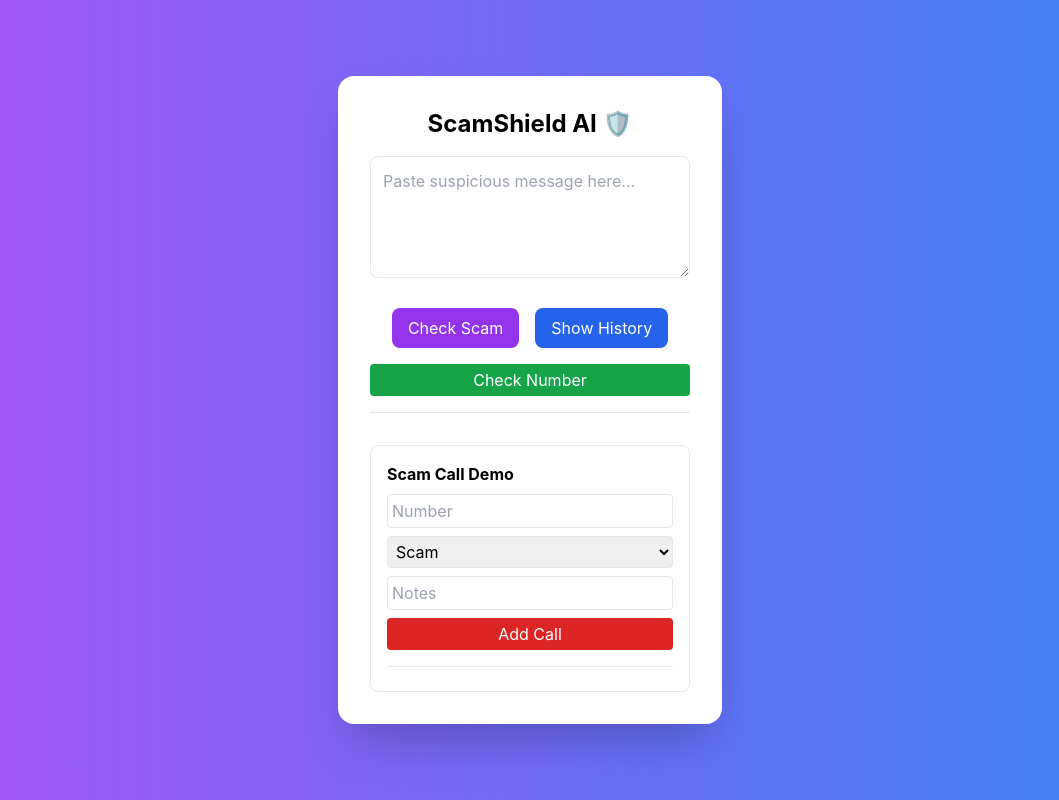
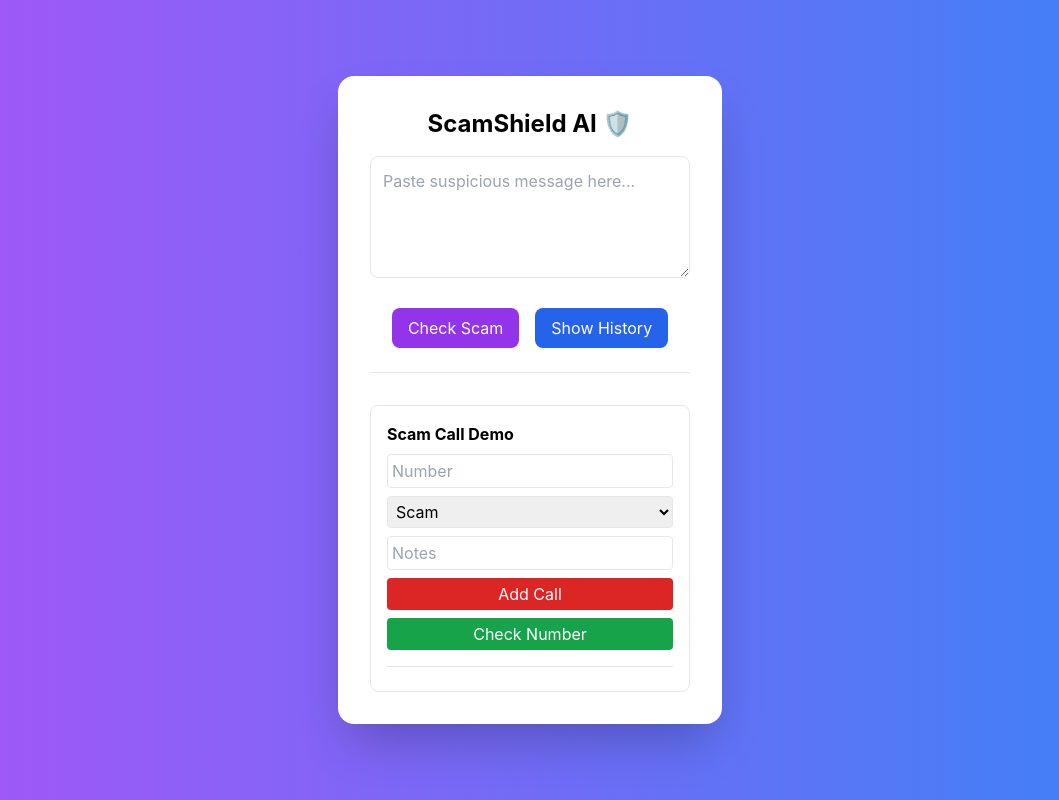
Before and after one commit to Komal0124-byt/SCAMSHIELD-FRONTEND, a React (Create React App) app: page / in a window 1280 px wide. Shown: the whole page, without its empty margins (110-1169 px from the left). Built offline with nearby package versions, Linux system fonts and the light colour scheme.

Commit message:
Fixed syntax and structured call feature

```diff
--- a/src/App.js
+++ b/src/App.js
@@ -1,7 +1,6 @@
 import React, { useState } from "react";
 
 function App() {
-
   const BASE_URL = "https://scamshield-v88k.onrender.com";
 
   const [text, setText] = useState("");
@@ -14,14 +13,23 @@ function App() {
   const [callType, setCallType] = useState("scam");
   const [callNotes, setCallNotes] = useState("");
 
+  // ✅ Check number (Caller ID style)
   const checkNumber = async () => {
+    if (!callNumber) {
+      alert("Enter a number first");
+      return;
+    }
+
+    try {
       const res = await fetch(`${BASE_URL}/calls/check/${callNumber}`);
       const data = await res.json();
       alert(data.message);
+    } catch (err) {
+      alert("Failed to check number");
+    }
   };
 
-  // Scan message
-
+  // ✅ Scan message
   const checkScam = async () => {
     if (!text) {
       setResult("Please enter a message.");
@@ -40,17 +48,13 @@ function App() {
       });
 
       const data = await response.json();
-
-    console.log("API Response:", data); // 👈 debug
-
       setResult(data.result);
     } catch (error) {
-    console.error("Error:", error);
       setResult("Server error. Please try again.");
     }
   };
 
-  // Fetch message history
+  // ✅ Fetch message history
   const getHistory = async () => {
     setLoading(true);
     try {
@@ -64,9 +68,13 @@ function App() {
     }
   };
 
-  // Add new scam call
+  // ✅ Add new call
   const addCall = async () => {
-    if (!callNumber) return alert("Enter number");
+    if (!callNumber) {
+      alert("Enter number");
+      return;
+    }
+
     try {
       await fetch(`${BASE_URL}/calls/add`, {
         method: "POST",
@@ -77,6 +85,7 @@ function App() {
           notes: callNotes,
         }),
       });
+
       setCallNumber("");
       setCallNotes("");
       fetchCalls();
@@ -85,7 +94,7 @@ function App() {
     }
   };
 
-  // Fetch calls history
+  // ✅ Fetch call history
   const fetchCalls = async () => {
     try {
       const res = await fetch(`${BASE_URL}/calls/history`);
@@ -101,6 +110,7 @@ function App() {
       <div className="bg-white p-8 rounded-2xl shadow-2xl w-96 text-center">
         <h1 className="text-2xl font-bold mb-4">ScamShield AI 🛡️</h1>
 
+        {/* Message Scanner */}
         <textarea
           className="w-full p-3 border rounded-lg mb-4"
           rows="4"
@@ -121,12 +131,6 @@ function App() {
           className="bg-blue-600 text-white px-4 py-2 rounded-lg m-2"
         >
           Show History
-        </button>
-        <button
-          onClick={checkNumber}
-          className="bg-green-600 text-white px-2 py-1 rounded w-full mt-2"
-        >
-          Check Number
         </button>
 
         <p className="mt-4 font-semibold">{result}</p>
@@ -157,6 +161,7 @@ function App() {
           )}
         </div>
 
+        {/* Scam Call Section */}
         <div className="mt-6 text-left p-4 border rounded-lg">
           <h2 className="font-bold mb-2">Scam Call Demo</h2>
 
@@ -192,6 +197,13 @@ function App() {
             Add Call
           </button>
 
+          <button
+            onClick={checkNumber}
+            className="bg-green-600 text-white px-2 py-1 rounded w-full mt-2"
+          >
+            Check Number
+          </button>
+
           <div className="mt-4 max-h-40 overflow-y-auto border-t pt-2">
             {calls.map((c, i) => (
               <div key={i} className="border-b py-1 text-sm">
```
Lines whose indentation alone changed are shown as unchanged.
